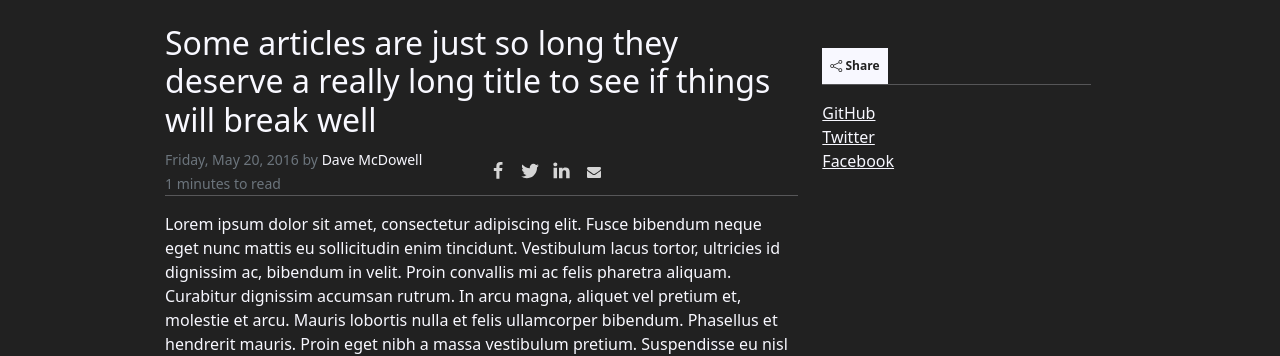
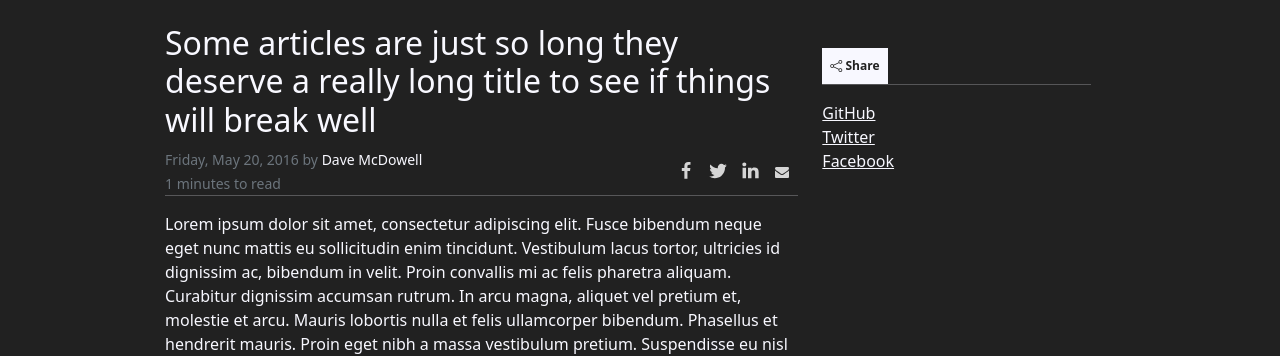
Before and after one commit to davemcdowell/portfolio, a Jekyll site: the page built from _posts/2016-05-20-super-long-article.md, in a window 1280 px wide. Shown: the part 520-876 px from the top of the page. Built offline with Jekyll 4.4.1, drawn with Linux system fonts in a browser that asks for light colours; nearby versions of some CDN libraries.

Commit message:
Update post.html

```diff
--- a/_layouts/post.html
+++ b/_layouts/post.html
@@ -12,11 +12,11 @@ js-postload-files:
                 <article class="blog-post p-4 p-lg-0">
                     <h2 class="blog-post-title">{{ page.title }}</h2>
                     <div class="d-flex flex-wrap align-items-center justify-content-between">
-                        <div class="col-6">
+                        <div>
                             <p class="blog-post-meta mb-0"><small class="text-muted">{{ page.date | date: date_format }} by <a class="no-underline" href="#">{{ page.author }}</a></small></p>
                             <p class="blog-post-meta mb-0"><small class="text-muted">{% include reading-time.html %}</small></p>
                         </div>
-                        <div class="col-6">
+                        <div>
                         {% include share-buttons.html %}
                         </div>
                     </div>
```
